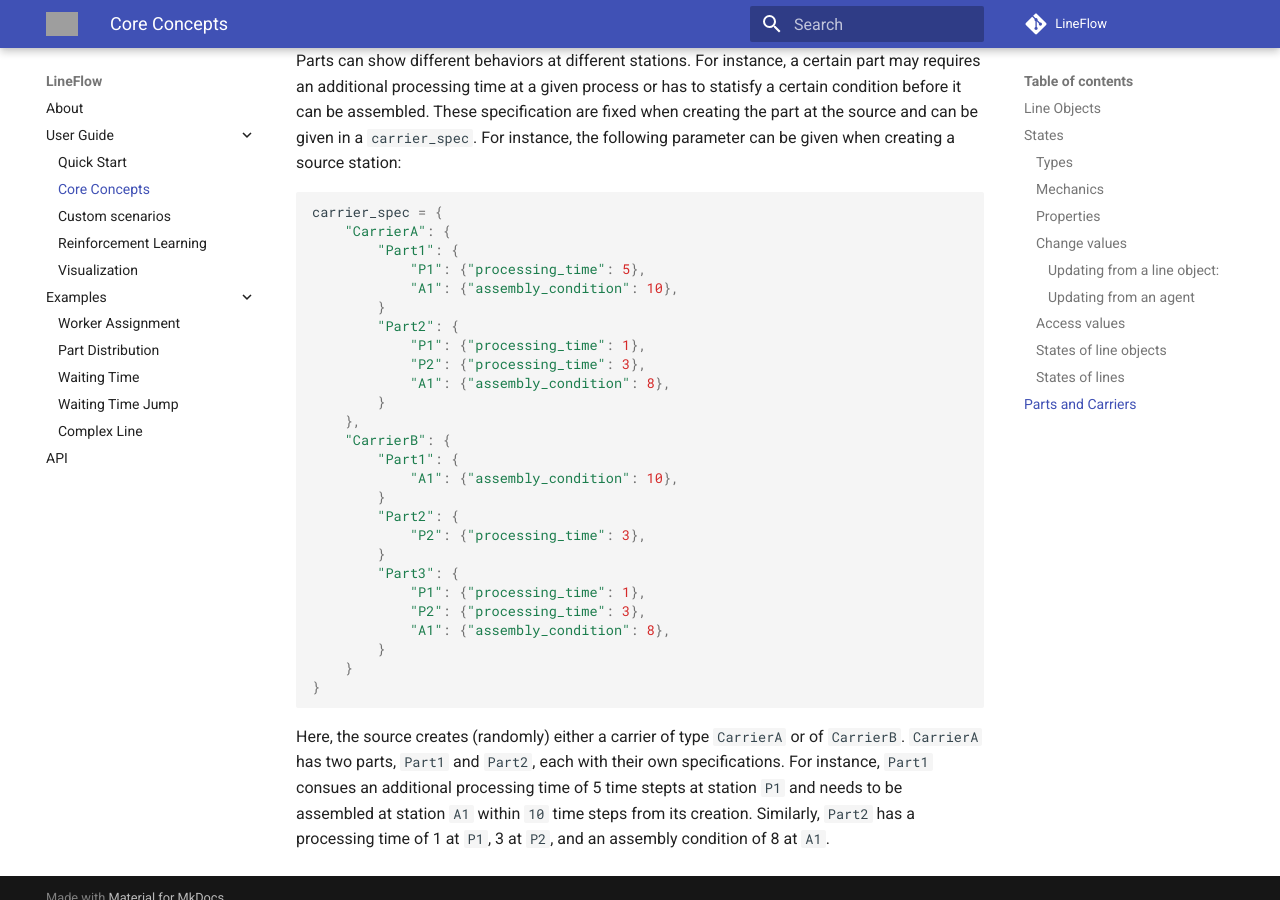
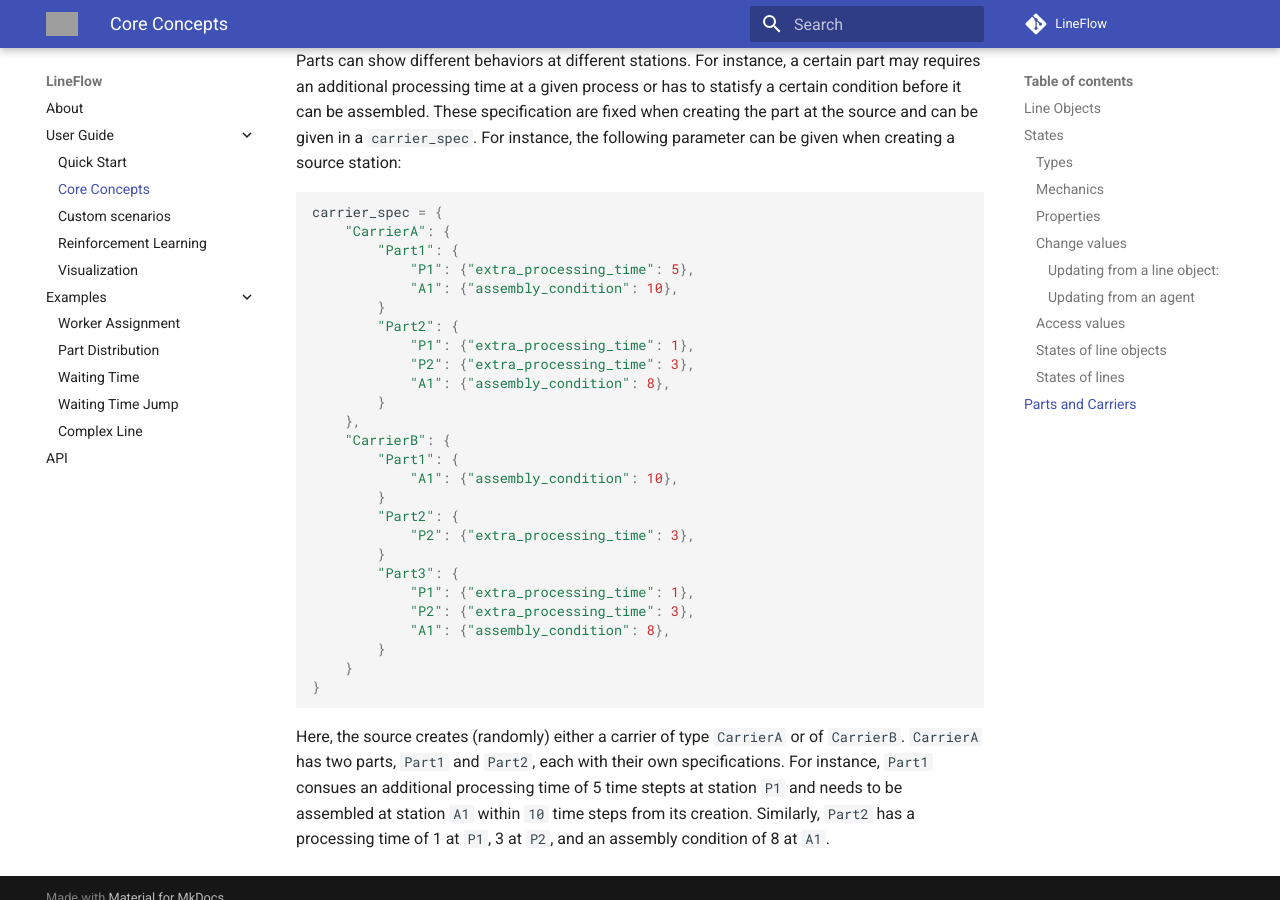
Before and after one commit to peerplexit/lineflow, an MkDocs documentation site: the page built from docs/userguide/core_concepts.md, in a window 1280 px wide and 900 px high, scrolled down 5739 px. Built offline with MkDocs 1.6.1 and Material for MkDocs 9.7.7, drawn with Linux system fonts in a browser that asks for light colours; comment, search, counter and statistics services are not loaded; grey boxes are pictures that could not be loaded.

Commit message:
fix typo
Signed-off-by: Tobias Windisch <tobias.windisch@hs-kempten.de>

```diff
--- a/docs/userguide/core_concepts.md
+++ b/docs/userguide/core_concepts.md
@@ -223,12 +223,12 @@ station:
 carrier_spec = {
     "CarrierA": {
         "Part1": {
-            "P1": {"processing_time": 5},
+            "P1": {"extra_processing_time": 5},
             "A1": {"assembly_condition": 10},
         }
         "Part2": {
-            "P1": {"processing_time": 1},
-            "P2": {"processing_time": 3},
+            "P1": {"extra_processing_time": 1},
+            "P2": {"extra_processing_time": 3},
             "A1": {"assembly_condition": 8},
         }
     },
@@ -237,11 +237,11 @@ carrier_spec = {
             "A1": {"assembly_condition": 10},
         }
         "Part2": {
-            "P2": {"processing_time": 3},
+            "P2": {"extra_processing_time": 3},
         }
         "Part3": {
-            "P1": {"processing_time": 1},
-            "P2": {"processing_time": 3},
+            "P1": {"extra_processing_time": 1},
+            "P2": {"extra_processing_time": 3},
             "A1": {"assembly_condition": 8},
         }
     }
```
